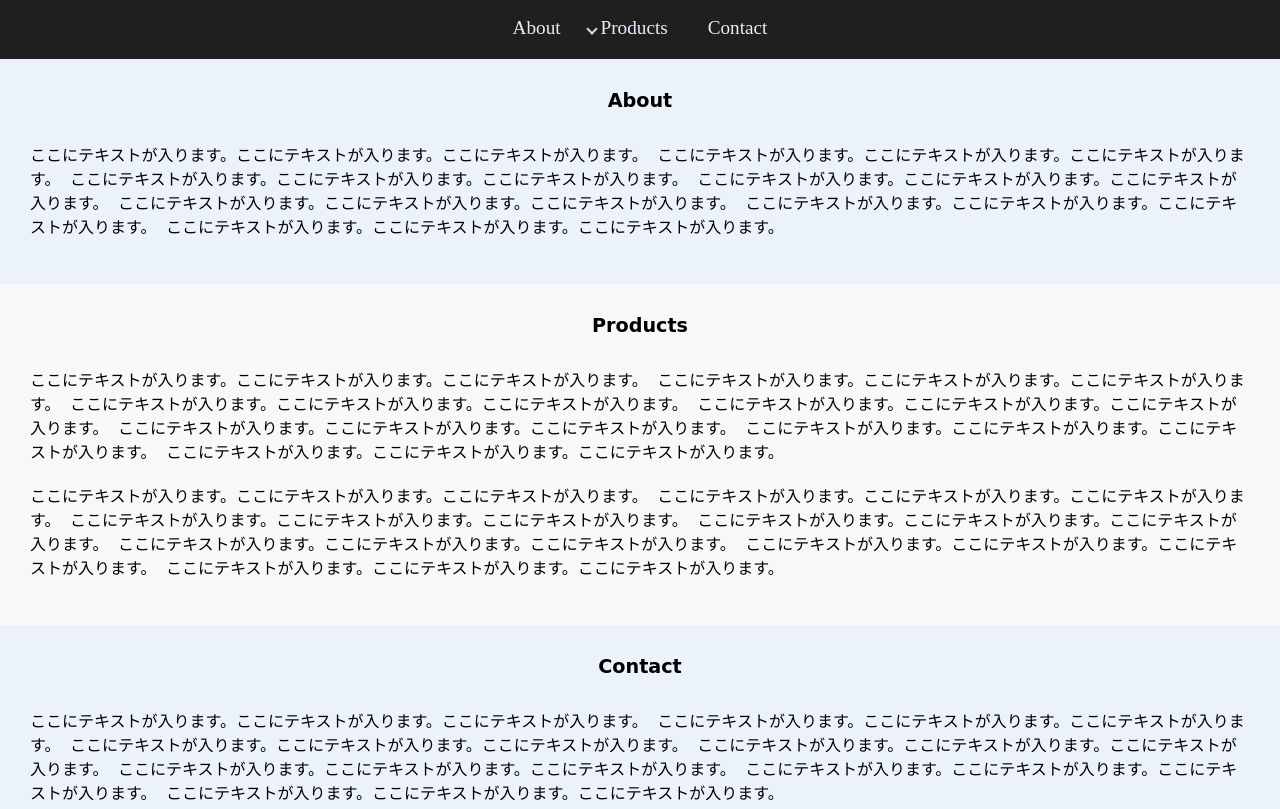
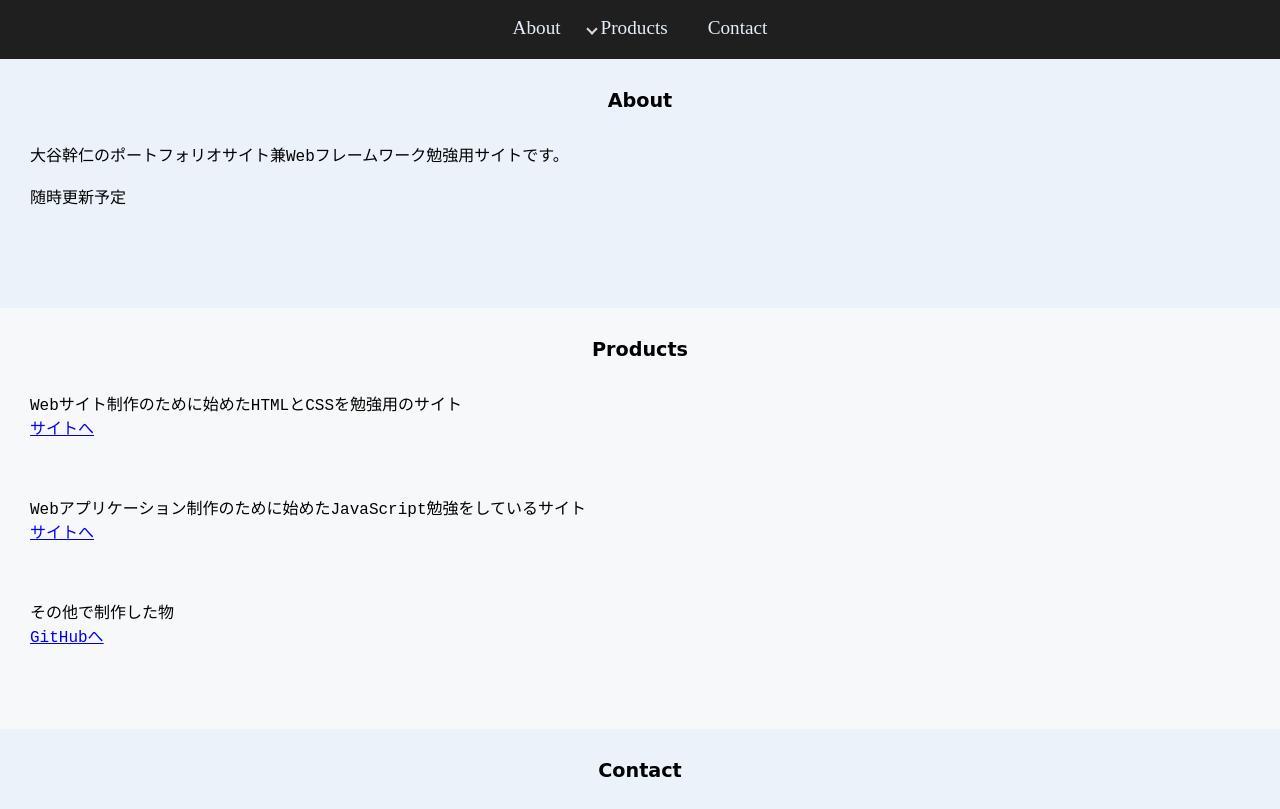
Before and after one commit to 3k11ooo/3k11, a plain HTML site: page index.html in a window 1280 px wide. Shown: the part 79-888 px from the top of the page. Drawn offline with nearby package versions, Linux system fonts and the light colour scheme.

Commit message:
本文追加

```diff
--- a/index.html
+++ b/index.html
@@ -4,7 +4,7 @@
         <meta charset="UTF-8">
         <meta http-equiv="X-UA-Compatible" content="IE=edge">
         <meta name="viewport" content="width=device-width, initial-scale=1.0">
-        <title>HOME</title>
+        <title>3k11</title>
 
         <!-- css -->
         <link rel="stylesheet" href="css/stylesheet.css">
@@ -30,14 +30,12 @@
                     <ul class="hList">
                         <li><a href="#About">About</a></li>
                         <li class="hasChild"><a href="#">Products</a>
-                            <div>
                                 <ul>
                                     <li><a href="#Products">Top</a></li>
-                                    <li><a href="#">納島プロジェクト</a></li>
-                                    <li><a href="#">page2</a></li>
-                                    <li><a href="#">page3</a></li>
+                                    <li><a href="#Web">Webサイト制作</a></li>
+                                    <li><a href="#JS">Web<br>アプリケーション<br>制作</a></li>
+                                    <li><a href="#gitHub">その他</a></li>
                                 </ul>
-                            </div>
 
                         </li>
                         <li><a href="#Contact">Contact</a></li>
@@ -63,44 +61,40 @@
 
         <section class="area" id="About">
             <h2>About</h2>
-            <p>ここにテキストが入ります。ここにテキストが入ります。ここにテキストが入ります。
-                ここにテキストが入ります。ここにテキストが入ります。ここにテキストが入ります。
-                ここにテキストが入ります。ここにテキストが入ります。ここにテキストが入ります。
-                ここにテキストが入ります。ここにテキストが入ります。ここにテキストが入ります。
-                ここにテキストが入ります。ここにテキストが入ります。ここにテキストが入ります。
-                ここにテキストが入ります。ここにテキストが入ります。ここにテキストが入ります。
-                ここにテキストが入ります。ここにテキストが入ります。ここにテキストが入ります。</p>
+            <p>
+                大谷幹仁のポートフォリオサイト兼Webフレームワーク勉強用サイトです。<br><br>
+                随時更新予定<br><br><br><br>
+            </p>
         </section>
 
         <section class="area" id="Products">
             <h2>Products</h2>
-            <p>ここにテキストが入ります。ここにテキストが入ります。ここにテキストが入ります。
-                ここにテキストが入ります。ここにテキストが入ります。ここにテキストが入ります。
-                ここにテキストが入ります。ここにテキストが入ります。ここにテキストが入ります。
-                ここにテキストが入ります。ここにテキストが入ります。ここにテキストが入ります。
-                ここにテキストが入ります。ここにテキストが入ります。ここにテキストが入ります。
-                ここにテキストが入ります。ここにテキストが入ります。ここにテキストが入ります。
-                ここにテキストが入ります。ここにテキストが入ります。ここにテキストが入ります。</p>
-            <p>ここにテキストが入ります。ここにテキストが入ります。ここにテキストが入ります。
-                ここにテキストが入ります。ここにテキストが入ります。ここにテキストが入ります。
-                ここにテキストが入ります。ここにテキストが入ります。ここにテキストが入ります。
-                ここにテキストが入ります。ここにテキストが入ります。ここにテキストが入ります。
-                ここにテキストが入ります。ここにテキストが入ります。ここにテキストが入ります。
-                ここにテキストが入ります。ここにテキストが入ります。ここにテキストが入ります。
-                ここにテキストが入ります。ここにテキストが入ります。ここにテキストが入ります。</p>
-
-
+            <div id="Web">
+                <p>
+                    Webサイト制作のために始めたHTMLとCSSを勉強用のサイト<br>
+                    <a href="https://smokyrat.github.io/ratHP/">サイトへ</a><br><br><br>
+                </p>
+            </div>
+            <div id="JS">
+                <p>
+                    Webアプリケーション制作のために始めたJavaScript勉強をしているサイト<br>
+                    <a href="https://smokyrat.github.io/PracticeJavaScript/">サイトへ</a><br><br><br>
+                </p>
+            </div>
+            <div id="gitHub">
+                <p>
+                    その他で制作した物<br>
+                    <a href="https://github.com/SmokyRat">GitHubへ</a><br><br><br>
+                </p>
+            </div>
         </section>
 
         <section class="area" id="Contact">
             <h2>Contact</h2>
-            <p>ここにテキストが入ります。ここにテキストが入ります。ここにテキストが入ります。
-                ここにテキストが入ります。ここにテキストが入ります。ここにテキストが入ります。
-                ここにテキストが入ります。ここにテキストが入ります。ここにテキストが入ります。
-                ここにテキストが入ります。ここにテキストが入ります。ここにテキストが入ります。
-                ここにテキストが入ります。ここにテキストが入ります。ここにテキストが入ります。
-                ここにテキストが入ります。ここにテキストが入ります。ここにテキストが入ります。
-                ここにテキストが入ります。ここにテキストが入ります。ここにテキストが入ります。</p>
+            <p>
+                ご連絡はこちらまでお願いします。<br><br>
+                mikihito19990619@gmail.com<br><br><br><br>
+            </p>
 
 
         </section>
--- a/js/common.js
+++ b/js/common.js
@@ -26,7 +26,7 @@ function footer(){
 }
 
 // ドロップダウンメニュー
-/*
+
 function mediaQueriesWin(){
 	var width = $(window).width();
 	if(width <= 768) {//横幅が768px以下の場合
@@ -52,4 +52,3 @@ $(window).resize(function() {
 $(window).on('load',function(){
 	mediaQueriesWin(); // ドロップダウンの関数を呼ぶ
 });
-*/
```
